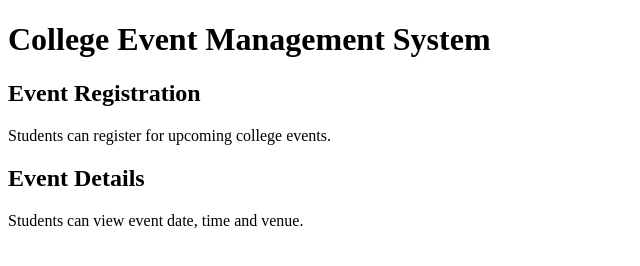
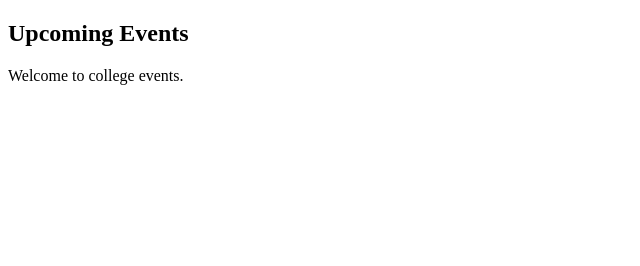
Before and after one commit to Sathyadithya13/college-event-management, a plain HTML site: page index.html in a window 1280 px wide. Shown: the whole page, without its empty margins (0-640 px from the left). Drawn offline with Linux system fonts and the light colour scheme.

Commit message:
Added common upcoming events section

```diff
--- a/index.html
+++ b/index.html
@@ -5,15 +5,8 @@
 </head>
 <body>
 
-    <h1>College Event Management System</h1>
-
-
-
-    <h2>Event Registration</h2>
-<p>Students can register for upcoming college events.</p>
-
-    <h2>Event Details</h2>
-<p>Students can view event date, time and venue.</p>
+    <h2>Upcoming Events</h2>
+<p>Welcome to college events.</p>
 
 </body>
 </html>
```
